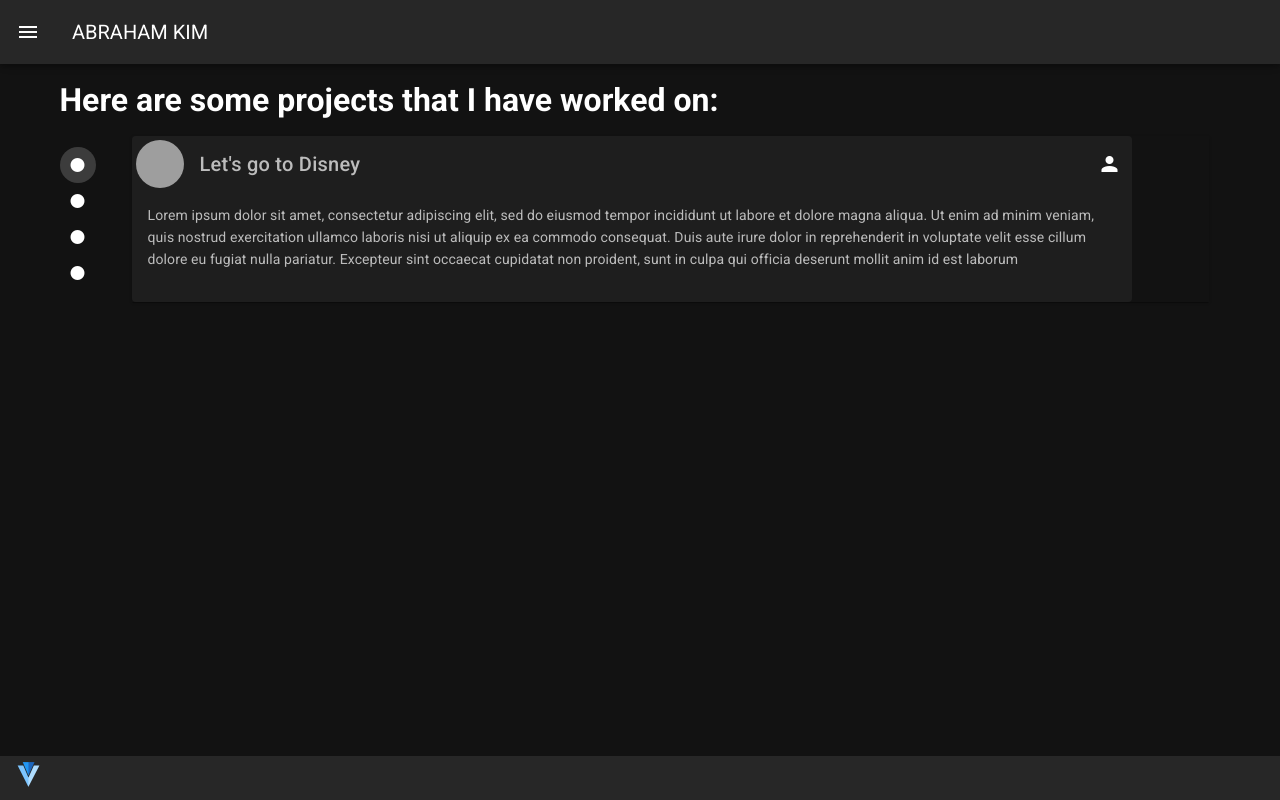
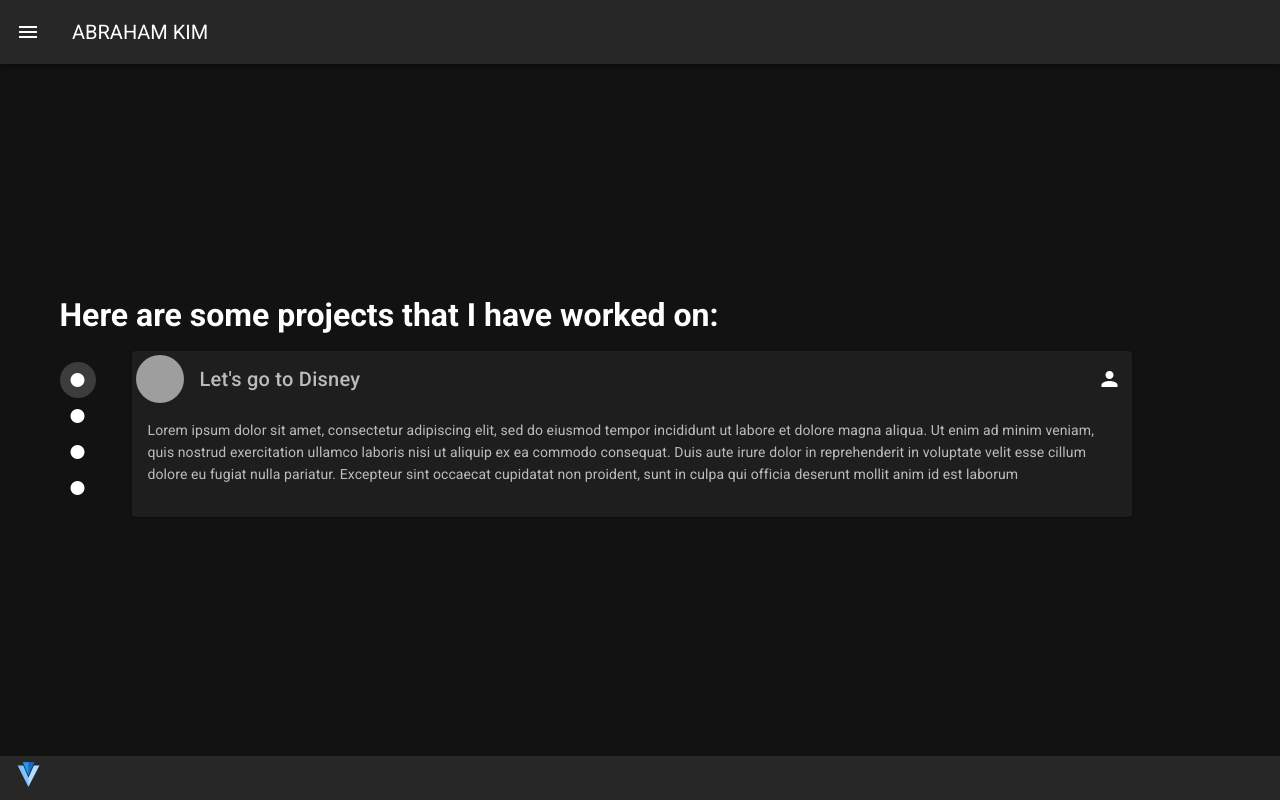
Before and after one commit to ThundaHorse/nuxt-resume, a Nuxt app: page /Projects in a window 1280 px wide. Built offline with nearby package versions, Linux system fonts and the light colour scheme; what vue-animejs would draw is missing.

Commit message:
fixed fill height

```diff
--- a/layouts/default.vue
+++ b/layouts/default.vue
@@ -30,7 +30,7 @@
     <!-- Content -->
     <v-content>
       <!-- <v-container pa-0> -->
-      <v-container>
+      <v-container fill-height>
         <nuxt />
       </v-container>
     </v-content>
```
